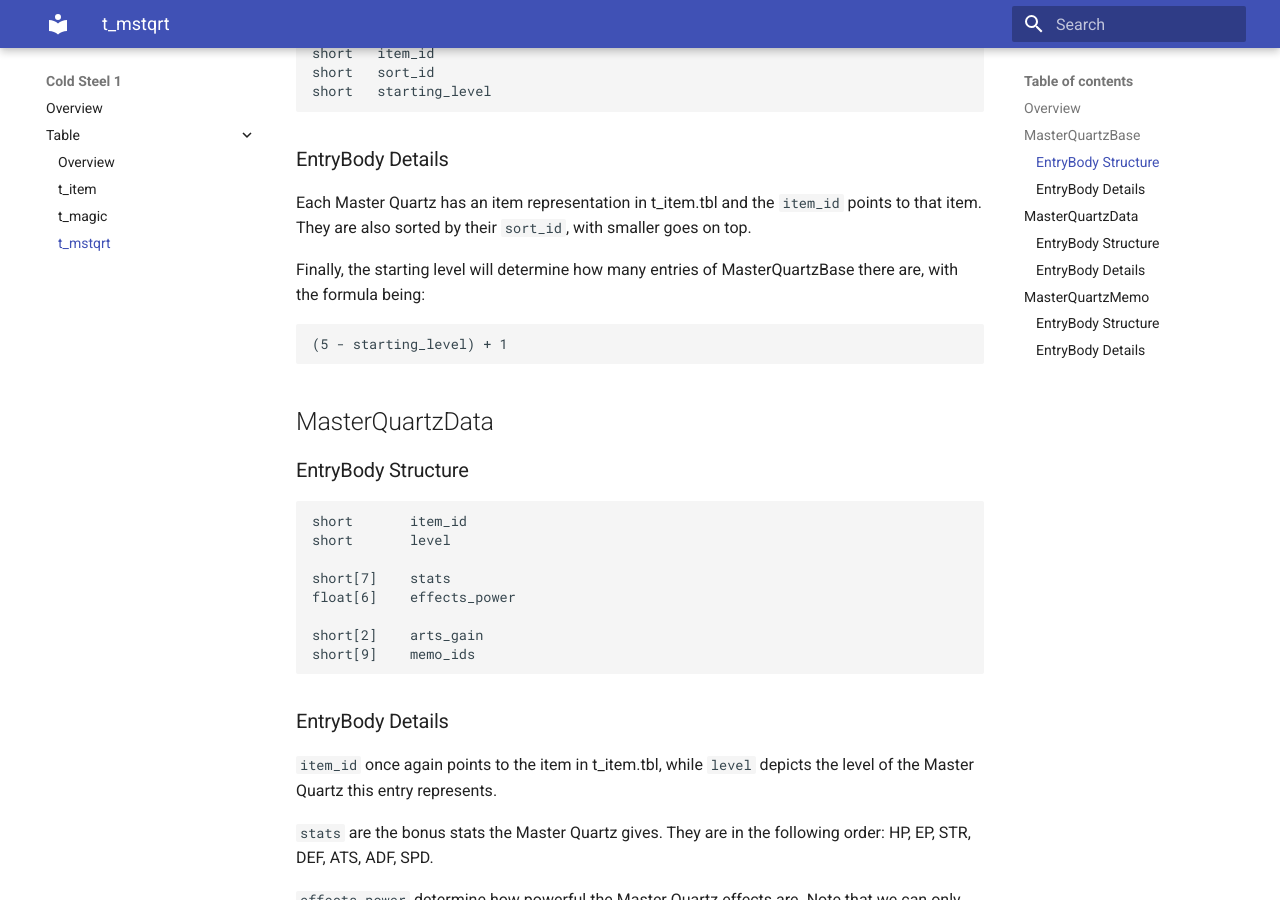
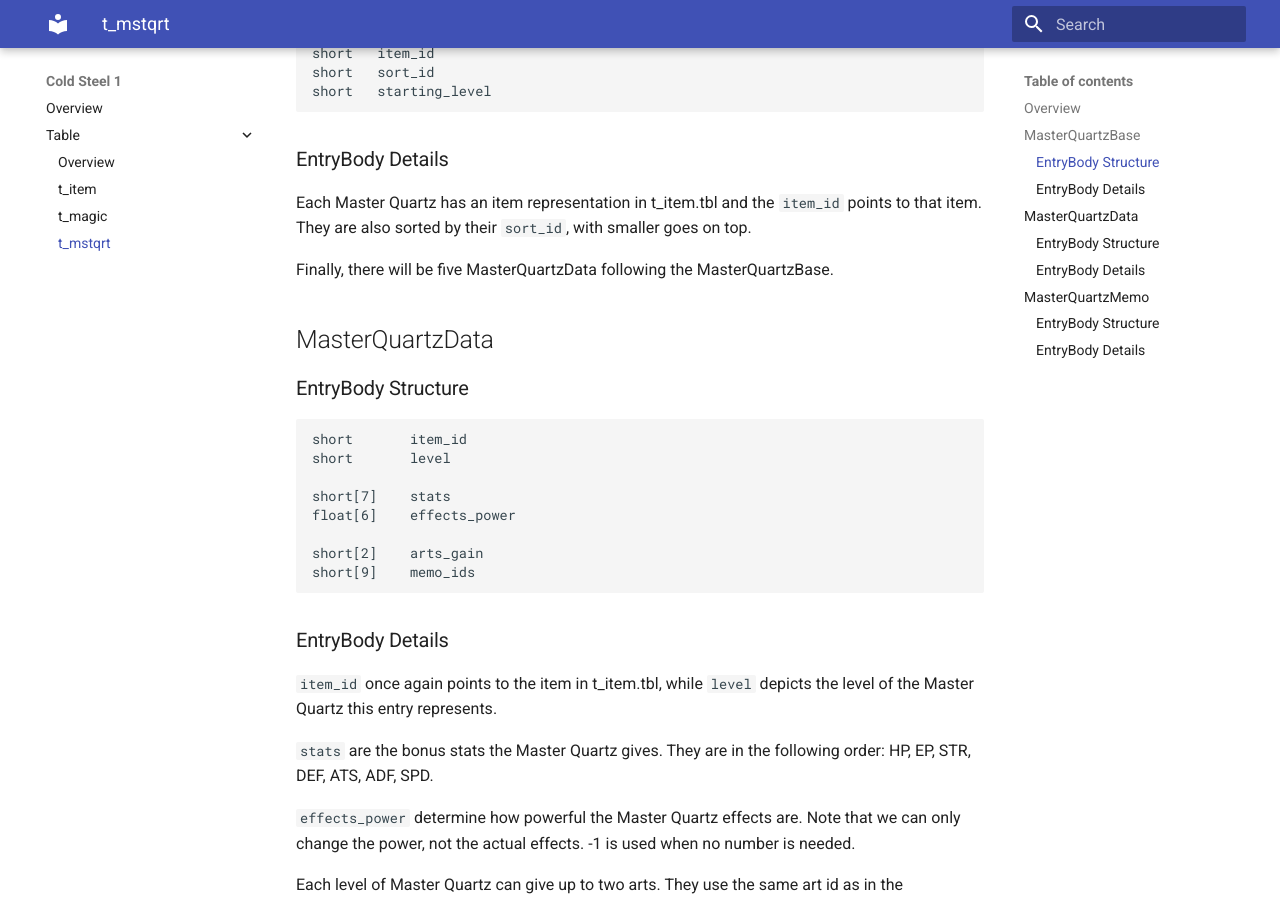
Before and after one commit to nnguyen259/ColdSteelDocumentation, an MkDocs documentation site: the page built from docs/cs1/tables/mstqrt.md, in a window 1280 px wide and 900 px high, scrolled down 542 px. Built offline with MkDocs 1.6.1 and Material for MkDocs 9.7.7, drawn with Linux system fonts in a browser that asks for light colours.

Commit message:
Update MasterQuartz page

````diff
--- a/docs/cs1/tables/mstqrt.md
+++ b/docs/cs1/tables/mstqrt.md
@@ -16,10 +16,7 @@ short   starting_level
 ### EntryBody Details
 Each Master Quartz has an item representation in t_item.tbl and the `item_id` points to that item. They are also sorted by their `sort_id`, with smaller goes on top.
 
-Finally, the starting level will determine how many entries of MasterQuartzBase there are, with the formula being:
-```
-(5 - starting_level) + 1
-```
+Finally, there will be five MasterQuartzData following the MasterQuartzBase.
 
 ## MasterQuartzData
 ### EntryBody Structure
````
